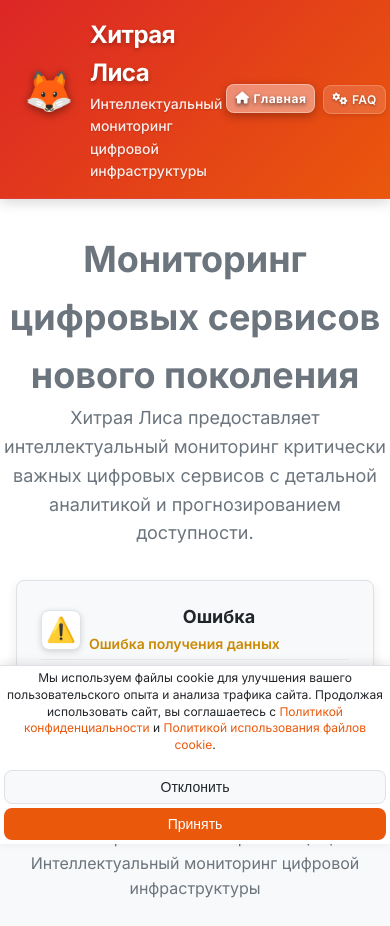
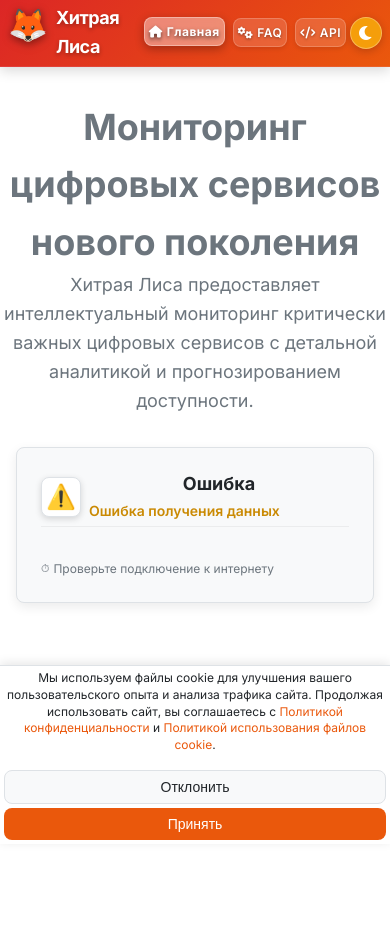
Before and after one commit to madKULOLO/monitoring_beta, a website: page index.html in a window 390 px wide. After the commit the page ends 844 px from the top, so only its background shows below. Drawn offline with Linux system fonts and the light colour scheme; no server answers.

Commit message:
Update main.css

```diff
--- a/styles/main.css
+++ b/styles/main.css
@@ -935,6 +935,28 @@ body.error-page {
     font-size: var(--font-size-sm);
     padding: var(--spacing-sm) var(--spacing-md);
     margin: 0;
+  }
+
+  .header-logo {
+    gap: var(--spacing-xs);
+  }
+
+  .fox-icon {
+    font-size: 1.8rem;
+  }
+
+  .logo-text h1 {
+    font-size: var(--font-size-md);
+  }
+
+  nav a {
+    padding: var(--spacing-xs) var(--spacing-xs);
+    font-size: var(--font-size-xs);
+  }
+
+  .theme-toggle {
+    width: 28px;
+    height: 28px;
   }
 }
 
@@ -3156,6 +3178,49 @@ nav a i {
   nav a i {
     font-size: var(--font-size-xs);
   }
+
+  .header-top {
+    flex-wrap: wrap;
+    padding: var(--spacing-sm) 0;
+  }
+
+  .header-logo {
+    flex: 1;
+    min-width: 0;
+  }
+
+  .logo-text h1 {
+    font-size: var(--font-size-xl);
+  }
+
+  .logo-text .tagline {
+    font-size: var(--font-size-xs);
+    white-space: nowrap;
+    overflow: hidden;
+    text-overflow: ellipsis;
+  }
+
+  nav ul {
+    flex-wrap: wrap;
+    justify-content: center;
+    margin: var(--spacing-sm) 0;
+    width: 100%;
+  }
+
+  nav li {
+    margin: var(--spacing-xs);
+  }
+
+  nav a {
+    padding: var(--spacing-xs) var(--spacing-sm);
+    font-size: var(--font-size-xs);
+    margin: 0;
+  }
+
+  .theme-toggle {
+    width: 36px;
+    height: 36px;
+  }
 }
 
 @media (max-width: 480px) {
@@ -3175,6 +3240,57 @@ nav a i {
     padding: var(--spacing-xs);
     font-size: var(--font-size-xs);
     min-width: 70px;
+  }
+
+  .header-container {
+    padding: 0 var(--spacing-sm);
+  }
+
+  .header-top {
+    padding: var(--spacing-xs) 0;
+  }
+
+  .header-logo {
+    gap: var(--spacing-sm);
+  }
+
+  .fox-icon {
+    font-size: 2rem;
+  }
+
+  .logo-text h1 {
+    font-size: var(--font-size-lg);
+  }
+
+  .logo-text .tagline {
+    font-size: var(--font-size-xs);
+    display: none;
+  }
+
+  nav ul {
+    margin: var(--spacing-xs) 0;
+  }
+
+  nav li {
+    margin: var(--spacing-xs);
+  }
+
+  nav a {
+    padding: var(--spacing-xs);
+    font-size: var(--font-size-xs);
+  }
+
+  nav a i {
+    display: none;
+  }
+
+  .theme-toggle {
+    width: 32px;
+    height: 32px;
+  }
+
+  .theme-toggle i {
+    font-size: 1rem;
   }
 }
 
```
